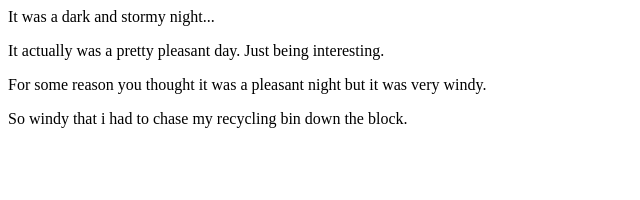
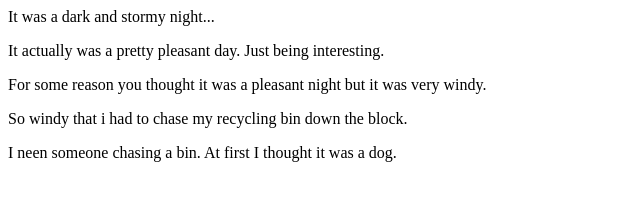
Before and after one commit to shiquann/fireside-story, a plain HTML site: page index.html in a window 1280 px wide. Shown: the whole page, without its empty margins (0-640 px from the left). Drawn offline with Linux system fonts and the light colour scheme.

Commit message:
fith commit

```diff
--- a/index.html
+++ b/index.html
@@ -4,5 +4,6 @@
     <P>It actually was a pretty pleasant day. Just being interesting.</P>
     <p>For some reason you thought it was a pleasant night but it was very windy.</p>
     <p>So windy that i had to chase my recycling bin down the block.</p>
+    <p>I neen someone chasing a bin. At first I thought it was a dog.</p>
   </body>
 </html>
```
